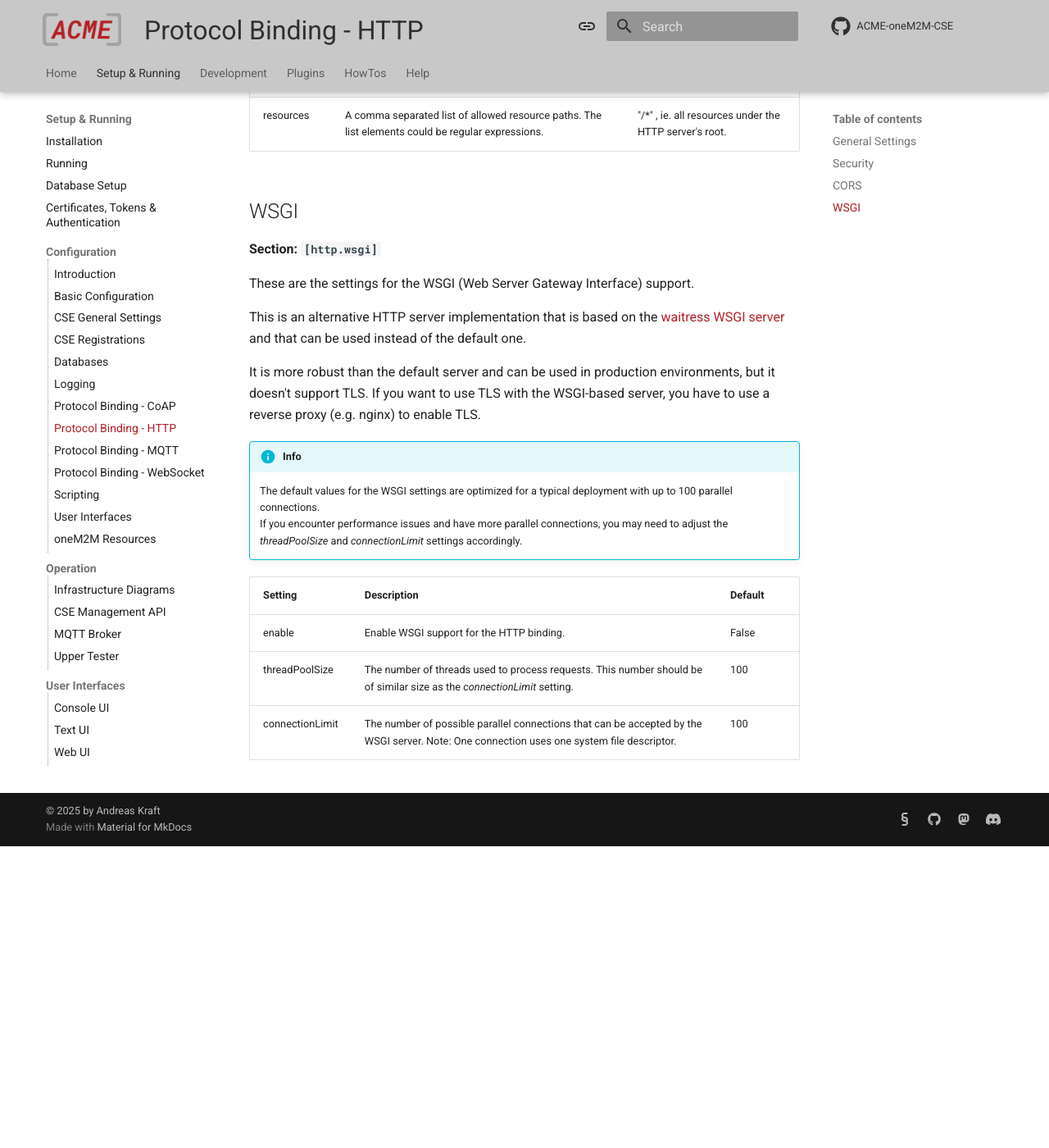
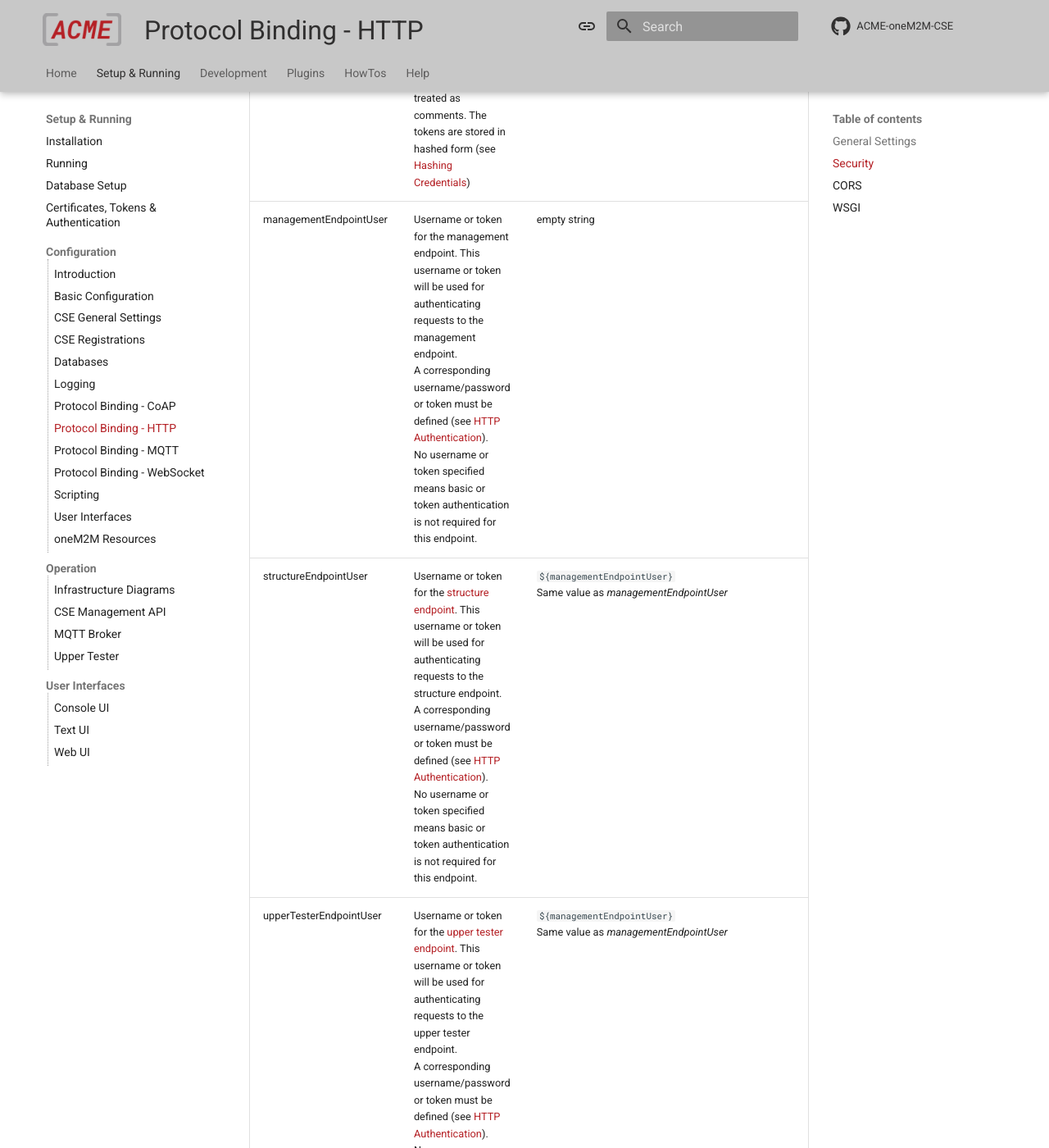
Before and after one commit to ankraft/ACME-oneM2M-CSE-mkdocs, an MkDocs documentation site: the page built from docs/setup/Configuration-http.md, in a window 1280 px wide and 1400 px high, scrolled down 4735 px. Shown: the whole window at 82% size. Built offline with MkDocs 1.6.1 and Material for MkDocs 9.7.7, drawn with Linux system fonts in a browser that asks for light colours; comment, search, counter and statistics services are not loaded; before the commit the page ends 5767 px from its top, so only the background shows below that; some of the changed text lies outside the part shown.

Commit message:
Documentation for endpoint authentications

```diff
--- a/docs/setup/Configuration-http.md
+++ b/docs/setup/Configuration-http.md
@@ -33,7 +33,6 @@ These are the general settings for the HTTP binding.
 | allowPatchForDelete       | Allow the http PATCH method to be used as a replacement for the DELETE method. This is useful for constraint devices that only support http/1.0, which doesn't specify the DELETE method.<br/>**ATTENTION: This is an enhanced feature of the ACME CSE, and not part of the oneM2M HTTP protocol binding specification.**                                                                                                          | False                                                                                                                                                                 |
 | timeout                   | Timeout when sending http requests and waiting for responses.                                                                                                                                                                                                                                                                                                                                                                      | 10 seconds                                                                                                                                                            |
 
-
 ## Security
 
 **Section: `[http.security]`**
@@ -44,17 +43,20 @@ These are the security settings for the HTTP binding.
 	[HTTP Authentication](../setup/Certificates.md#http-authentication)
 
 
-| Setting           | Description                                                                                                                                                                                                                                                                                                 | Default                                                                                                        |
-|:------------------|:------------------------------------------------------------------------------------------------------------------------------------------------------------------------------------------------------------------------------------------------------------------------------------------------------------|:---------------------------------------------------------------------------------------------------------------|
-| useTLS            | Enable TLS for communications.<br />This can be overridden by the command line arguments [--http and --https](Running.md).<br />This option can only be enabled if the http server is not running in [WSGI server mode](../setup/Configuration-http.md#wsgi).<br />In  oneM2M TS-0003 Clause 8.2.1 "Overview on Security Association Establishment Frameworks".                                                                                | False                                                                                                          |
-| tlsVersion        | TLS version to be used in connections. <br />Allowed versions: `TLS1.1`, `TLS1.2`, `auto` . Use `auto` to allow client-server certificate version negotiation.                                                                                                                                              | auto                                                                                                           |
-| verifyCertificate | Verify certificates in requests. Set to *False* when using self-signed certificates.                                                                                                                                                                                                                        | False                                                                                                          |
-| caCertificateFile | Path and filename of the certificate file.                                                                                                                                                                                                                                                                  | empty string                                                                                                   |
-| caPrivateKeyFile  | Path and filename of the private key file.                                                                                                                                                                                                                                                                  | empty string                                                                                                   |
-| enableBasicAuth   | Enable basic authentication for the HTTP binding. See [HTTP Basic Authentication](../setup/Certificates.md#basic-authentication).                                                                                                                                                                           | False                                                                                                          |
-| enableTokenAuth   | Enable token authentication for the HTTP binding. See [HTTP Token Authentication](../setup/Certificates.md#bearer-token-authentication).                                                                                                                                                                    | False                                                                                                          |
-| basicAuthFile     | Path and filename of the http basic authentication file.<br/>The file must contain lines in the format "username:hashed-password". Lines starting with a # character are treated as comments. The passwords are stored in hashed form (see [Hashing Credentials](../development/tools/HashCredentials.md)). | [${basic.config:baseDirectory}](../setup/Configuration-basic.md#basic-configuration)/certs/http_basic_auth.txt |
-| tokenAuthFile     | Path and filename of the http bearer token authentication file.<br/>The file must contain lines in the format "hashed-token". Lines starting with a # character are treated as comments. The tokens are stored in hashed form (see [Hashing Credentials](../development/tools/HashCredentials.md))          | [${basic.config:baseDirectory}](../setup/Configuration-basic.md#basic-configuration)/certs/http_token_auth.txt |
+| Setting                 | Description                                                                                                                                                                                                                                                                                                                                                                                                                    | Default                                                                                                        |
+|:------------------------|:-------------------------------------------------------------------------------------------------------------------------------------------------------------------------------------------------------------------------------------------------------------------------------------------------------------------------------------------------------------------------------------------------------------------------------|:---------------------------------------------------------------------------------------------------------------|
+| useTLS                  | Enable TLS for communications.<br />This can be overridden by the command line arguments [--http and --https](Running.md).<br />This option can only be enabled if the http server is not running in [WSGI server mode](../setup/Configuration-http.md#wsgi).<br />In  oneM2M TS-0003 Clause 8.2.1 "Overview on Security Association Establishment Frameworks".                                                                | False                                                                                                          |
+| tlsVersion              | TLS version to be used in connections. <br />Allowed versions: `TLS1.1`, `TLS1.2`, `auto` . Use `auto` to allow client-server certificate version negotiation.                                                                                                                                                                                                                                                                 | auto                                                                                                           |
+| verifyCertificate       | Verify certificates in requests. Set to *False* when using self-signed certificates.                                                                                                                                                                                                                                                                                                                                           | False                                                                                                          |
+| caCertificateFile       | Path and filename of the certificate file.                                                                                                                                                                                                                                                                                                                                                                                     | empty string                                                                                                   |
+| caPrivateKeyFile        | Path and filename of the private key file.                                                                                                                                                                                                                                                                                                                                                                                     | empty string                                                                                                   |
+| enableBasicAuth         | Enable basic authentication for the HTTP binding. See [HTTP Basic Authentication](../setup/Certificates.md#basic-authentication).                                                                                                                                                                                                                                                                                              | False                                                                                                          |
+| enableTokenAuth         | Enable token authentication for the HTTP binding. See [HTTP Token Authentication](../setup/Certificates.md#bearer-token-authentication).                                                                                                                                                                                                                                                                                       | False                                                                                                          |
+| basicAuthFile           | Path and filename of the http basic authentication file.<br/>The file must contain lines in the format "username:hashed-password". Lines starting with a # character are treated as comments. The passwords are stored in hashed form (see [Hashing Credentials](../development/tools/HashCredentials.md)).                                                                                                                    | [${basic.config:baseDirectory}](../setup/Configuration-basic.md#basic-configuration)/certs/http_basic_auth.txt |
+| tokenAuthFile           | Path and filename of the http bearer token authentication file.<br/>The file must contain lines in the format "hashed-token". Lines starting with a # character are treated as comments. The tokens are stored in hashed form (see [Hashing Credentials](../development/tools/HashCredentials.md))                                                                                                                             | [${basic.config:baseDirectory}](../setup/Configuration-basic.md#basic-configuration)/certs/http_token_auth.txt |
+| managementEndpointUser  | Username or token for the management endpoint. This username or token will be used for authenticating requests to the management endpoint.<br/>A corresponding username/password or token must be defined (see [HTTP Authentication](Certificates.md#http-authentication)).<br/>No username or token specified means basic or token authentication is not required for this endpoint.                                          | empty string                                                                                                   |
+| structureEndpointUser   | Username or token for the [structure endpoint](../setup/Operation-diagrams.md). This username or token will be used for authenticating requests to the structure endpoint.<br/>A corresponding username/password or token must be defined (see [HTTP Authentication](Certificates.md#http-authentication)).<br/>No username or token specified means basic or token authentication is not required for this endpoint.          | `${managementEndpointUser}`<br/>Same value as *managementEndpointUser*                                         |
+| upperTesterEndpointUser | Username or token for the [upper tester endpoint](../setup/Operation-uppertester.md). This username or token will be used for authenticating requests to the upper tester endpoint.<br/>A corresponding username/password or token must be defined (see [HTTP Authentication](Certificates.md#http-authentication)).<br/>No username or token specified means basic or token authentication is not required for this endpoint. | `${managementEndpointUser}`<br/>Same value as *managementEndpointUser*                                         |
 
 
 
```
